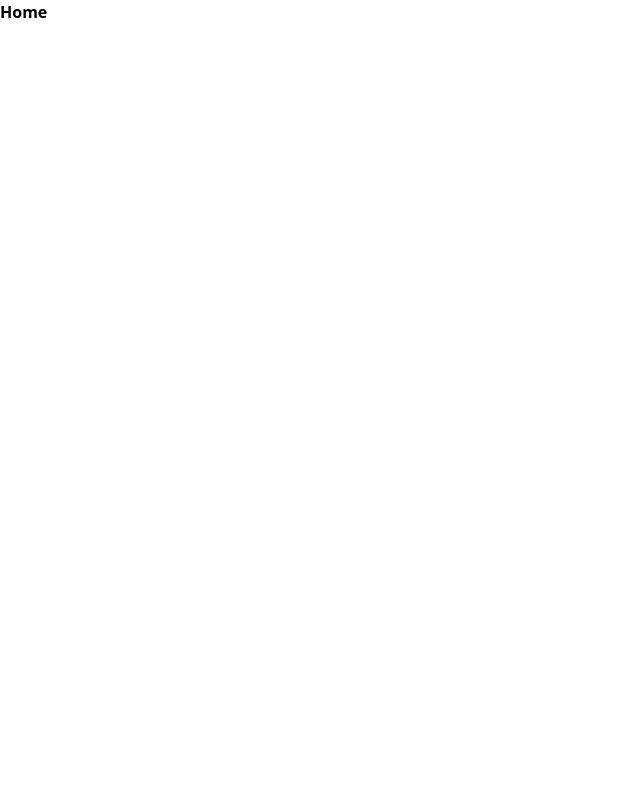
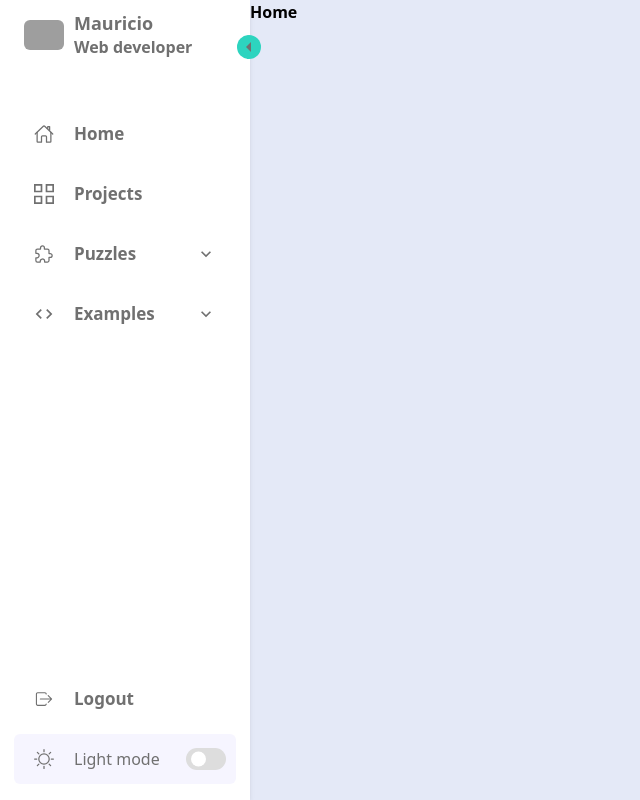
Before and after one commit to mauriciopcj/portfolio, a React (Vite) app: page / in a window 1280 px wide. Shown: the whole page, without its empty margins (0-640 px from the left). Built offline with nearby package versions, Linux system fonts and the light colour scheme; grey boxes are pictures that could not be loaded.

Commit message:
adds some view to show the components

```diff
--- /dev/null
+++ b/src/layouts/home-layout.tsx
@@ -0,0 +1,92 @@
+import { FC, Fragment, useState } from 'react'
+import { GrProjects } from 'react-icons/gr'
+import { IoIosLogOut } from 'react-icons/io'
+import { IoExtensionPuzzleOutline, IoHomeOutline } from 'react-icons/io5'
+import { MdCode } from 'react-icons/md'
+import { TbLetterB } from 'react-icons/tb'
+import { Outlet } from 'react-router-dom'
+
+import { Sidebar, SidebarListItemProps } from '../components'
+import { URLS } from '../routes/paths'
+import { cn } from '../utils'
+
+interface Props {
+  children?: React.ReactNode
+}
+
+export const HomeLayout: FC<Props> = ({ children }) => {
+  const [close, setClose] = useState(false)
+
+  const toggleClose = () => setClose((old) => !old)
+
+  const navbarItems: Array<SidebarListItemProps> = [
+    {
+      label: 'Home',
+      path: URLS.home,
+      icon: IoHomeOutline,
+    },
+    {
+      label: 'Projects',
+      path: URLS.projects,
+      icon: GrProjects,
+    },
+    {
+      label: 'Puzzles',
+      path: URLS.puzzles,
+      icon: IoExtensionPuzzleOutline,
+      nestedItems: [
+        {
+          label: 'Fifteen',
+          icon: IoExtensionPuzzleOutline,
+          path: URLS.puzzleFifteen,
+        },
+      ],
+    },
+    {
+      label: 'Examples',
+      path: URLS.examples,
+      icon: MdCode,
+      nestedItems: [
+        {
+          label: 'Buttons',
+          path: URLS.examplesButtons,
+          icon: TbLetterB,
+        },
+      ],
+    },
+  ]
+
+  return (
+    <Fragment>
+      <Sidebar.Root close={close}>
+        <Sidebar.Header
+          close={close}
+          subtitle="Web developer"
+          title="Mauricio"
+          toggleClose={toggleClose}
+        />
+        <Sidebar.Content>
+          <Sidebar.List close={close} items={navbarItems} />
+          <div>
+            <Sidebar.ListItem
+              close={close}
+              icon={IoIosLogOut}
+              label="Logout"
+              path={URLS.home}
+            />
+            <Sidebar.DarkModeSwitch close={close} />
+          </div>
+        </Sidebar.Content>
+      </Sidebar.Root>
+
+      <main
+        className={cn(
+          'transition-3 absolute left-[250px] top-0 h-screen w-[calc(100%-250px)] bg-body dark:bg-body-dark',
+          { 'left-[78px] h-screen w-[calc(100%-78px)]': close },
+        )}
+      >
+        {children || <Outlet />}
+      </main>
+    </Fragment>
+  )
+}
--- /dev/null
+++ b/src/layouts/index.ts
@@ -0,0 +1 @@
+export { HomeLayout } from './home-layout'
--- a/src/routes/paths.tsx
+++ b/src/routes/paths.tsx
@@ -1,14 +1,43 @@
 import { RouteObject } from 'react-router-dom'
 
-import { Home } from '../views'
+import { HomeLayout } from '../layouts'
+import { ExampleButtons, Home, NotFound, Projects, Puzzle } from '../views'
 
 export const URLS = {
   home: '/',
+  projects: '/projects',
+  examples: '/examples',
+  examplesButtons: '/examples/buttons',
+  puzzles: '/puzzles',
+  puzzleFifteen: '/puzzles/fifteen',
+  gameMemory: '/games/memory',
 }
 
 export const routes: Array<RouteObject> = [
   {
-    path: URLS.home,
-    element: <Home />,
+    path: '/',
+    element: <HomeLayout />,
+    children: [
+      {
+        path: URLS.home,
+        element: <Home />,
+      },
+      {
+        path: URLS.projects,
+        element: <Projects />,
+      },
+      {
+        path: URLS.puzzleFifteen,
+        element: <Puzzle />,
+      },
+      {
+        path: URLS.examplesButtons,
+        element: <ExampleButtons />,
+      },
+    ],
+  },
+  {
+    path: '*',
+    element: <NotFound />,
   },
 ]
--- /dev/null
+++ b/src/views/examples/buttons.tsx
@@ -0,0 +1,59 @@
+import { FC, ReactNode } from 'react'
+
+import { Button, ButtonProps } from '../../components'
+
+const HEADER_TITLES = ['', 'primary', 'outlined', 'text']
+
+const buttonProps: Array<ButtonProps> = [
+  { size: 'sm' },
+  { size: 'md' },
+  { size: 'lg' },
+  { size: 'xl' },
+  { size: 'xl', cancel: true },
+]
+
+export const ExampleButtons: FC = () => {
+  const renderTableHeader = (title: string) => (
+    <div className="flex w-full items-center justify-center p-2" key={title}>
+      {title}
+    </div>
+  )
+
+  const renderCell = (children: ReactNode) => (
+    <div className="flex h-16 w-full items-center justify-center p-2">
+      {children}
+    </div>
+  )
+
+  return (
+    <div className="container h-screen w-full p-6">
+      <div className="w-full bg-white">
+        <div className="flex bg-black/20">
+          {HEADER_TITLES.map(renderTableHeader)}
+        </div>
+        {buttonProps.map(({ size, cancel }) => {
+          return (
+            <div className="flex border-b border-black/20" key={size}>
+              {renderCell(size)}
+              {renderCell(
+                <Button variant="primary" size={size} cancel={cancel}>
+                  button
+                </Button>,
+              )}
+              {renderCell(
+                <Button variant="outlined" size={size} cancel={cancel}>
+                  button
+                </Button>,
+              )}
+              {renderCell(
+                <Button variant="text" size={size} cancel={cancel}>
+                  button
+                </Button>,
+              )}
+            </div>
+          )
+        })}
+      </div>
+    </div>
+  )
+}
--- a/src/views/index.ts
+++ b/src/views/index.ts
@@ -1 +1,5 @@
+export { ExampleButtons } from './examples/buttons'
 export { Home } from './home'
+export { NotFound } from './not-found'
+export { Projects } from './projects'
+export { Puzzle } from './puzzle'
--- /dev/null
+++ b/src/views/not-found.tsx
@@ -0,0 +1,13 @@
+import { FC } from 'react'
+
+export const NotFound: FC = () => {
+  return (
+    <div className="flex h-screen flex-col items-center justify-center gap-40">
+      <div className="text-text">
+        <p className="text-[210px] font-bold leading-none">404</p>
+        <p className="text-5xl font-bold">Page not found!</p>
+      </div>
+      <div className="h-[30px] w-[400px] rounded-[50%] bg-black/20 blur-lg"></div>
+    </div>
+  )
+}
--- /dev/null
+++ b/src/views/projects.tsx
@@ -0,0 +1,42 @@
+// Library
+import { FC, useCallback } from 'react'
+
+// Local
+import { useQuery } from '@tanstack/react-query'
+import { ProjectCard, ProjectCardLoader } from '../components'
+import { PicsumImage } from '../services/@types'
+import { getPicsumImages } from '../services/picsum'
+import { cn } from '../utils'
+
+export const Projects: FC = () => {
+  const { data, error, isPending } = useQuery({
+    queryKey: ['projects'],
+    queryFn: () => getPicsumImages({ limit: 20, page: 30 }),
+  })
+
+  const renderProject = useCallback(
+    (project: PicsumImage) => (
+      <ProjectCard key={project.id} item={project} className="h-full" />
+    ),
+    [],
+  )
+
+  if (error) return 'An error has occurred: ' + error.message
+
+  return (
+    <section
+      className={cn(
+        'grid h-screen w-full grid-cols-1 gap-6 overflow-y-auto px-6 py-4',
+        'md:grid-cols-2',
+        'lg:grid-cols-3',
+        'xl:grid-cols-4',
+      )}
+    >
+      {isPending
+        ? Array(12)
+            .fill(1)
+            .map((_, index) => <ProjectCardLoader key={index} />)
+        : data?.map(renderProject)}
+    </section>
+  )
+}
--- /dev/null
+++ b/src/views/puzzle.tsx
@@ -0,0 +1,9 @@
+import { PuzzleBoard } from '../components/puzzle/puzzle-board'
+
+export const Puzzle = () => {
+  return (
+    <div className="flex h-screen w-full items-center justify-center">
+      <PuzzleBoard />
+    </div>
+  )
+}
```
